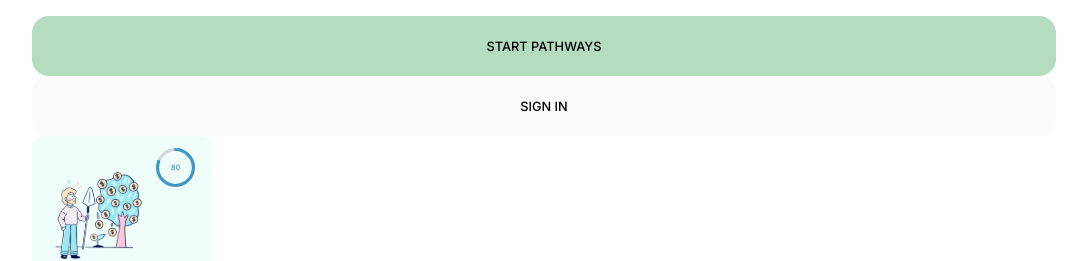
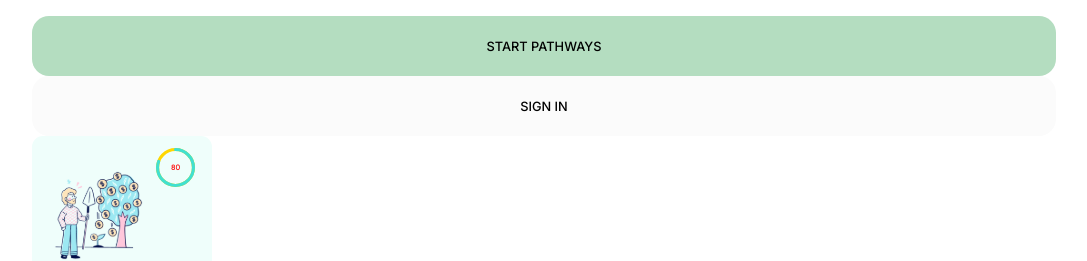
Before and after one commit to ecf123/ecf-fe-prototype, a React (Create React App) app: page / in a window 1280 px wide. Shown: the top 261 px of the page, without its empty margins (96-1183 px from the left). Built offline with nearby package versions, Linux system fonts and the light colour scheme.

Commit message:
merged changes into branch 20

```diff
--- a/src/components/PathwaysCard/PathwaysCard.jsx
+++ b/src/components/PathwaysCard/PathwaysCard.jsx
@@ -1,15 +1,25 @@
 import React from "react";
+import {CircularProgressbar, buildStyles} from "react-circular-progressbar";
+import "react-circular-progressbar/dist/styles.css";
 import "./PathwaysCard.scss";
 import image from "../../assets/images/financial-forest.svg";
-import {CircularProgressbar} from "react-circular-progressbar";
-import "react-circular-progressbar/dist/styles.css";
+
 const PathwaysCard = ({card}) => {
   const {header, topics, percentage} = card;
 
   return (
     <div className="card">
       <div className="card__progress">
-        <CircularProgressbar className="card__progress--bar" value={percentage} text={percentage} />
+        <CircularProgressbar
+          className="card__progress-bar"
+          value={percentage}
+          text={percentage}
+          styles={buildStyles({
+            textColor: "red",
+            pathColor: "turquoise",
+            trailColor: "gold",
+          })}
+        />
       </div>
       <div className="card__content">
         <img className="card__content-image" src={image} alt="" />
```
